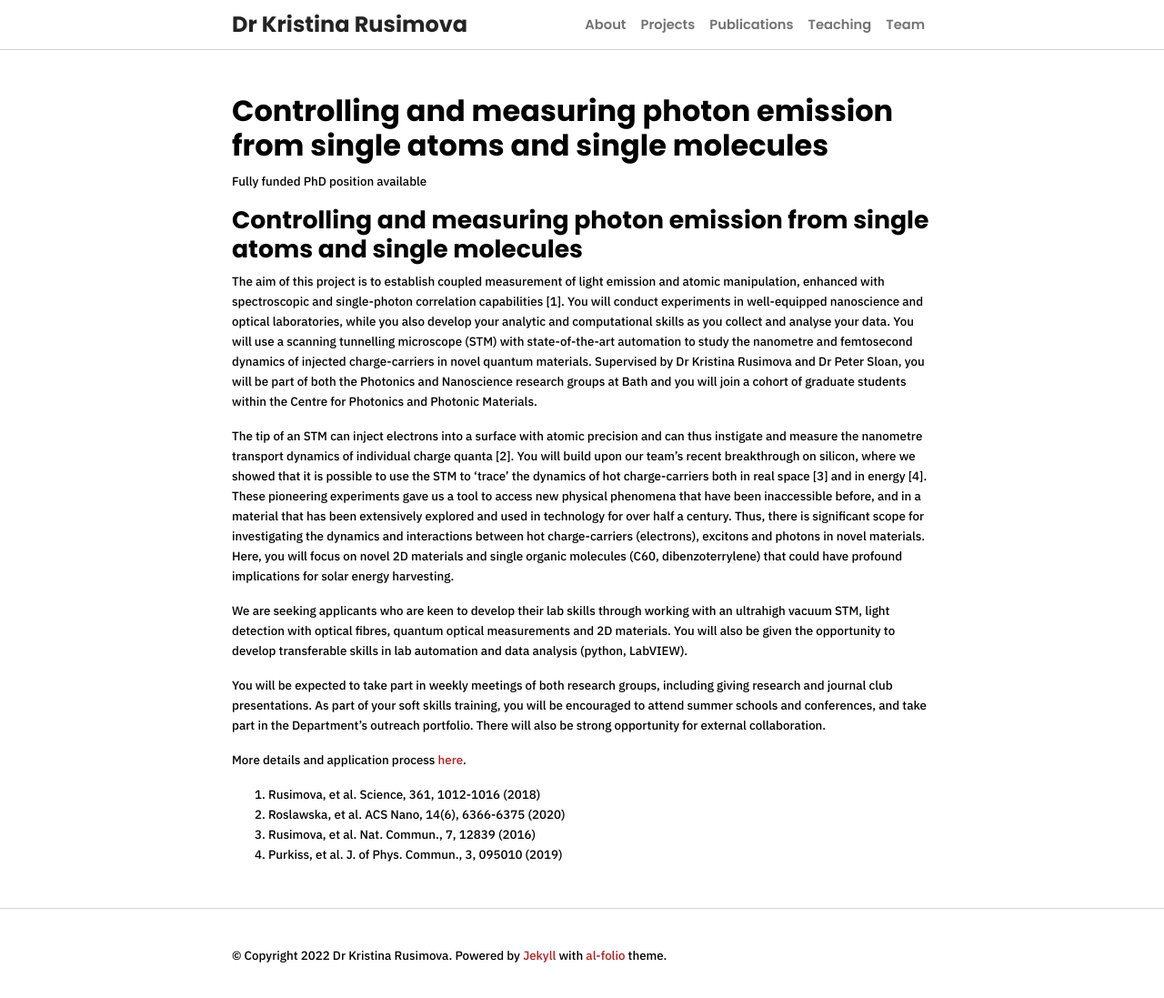
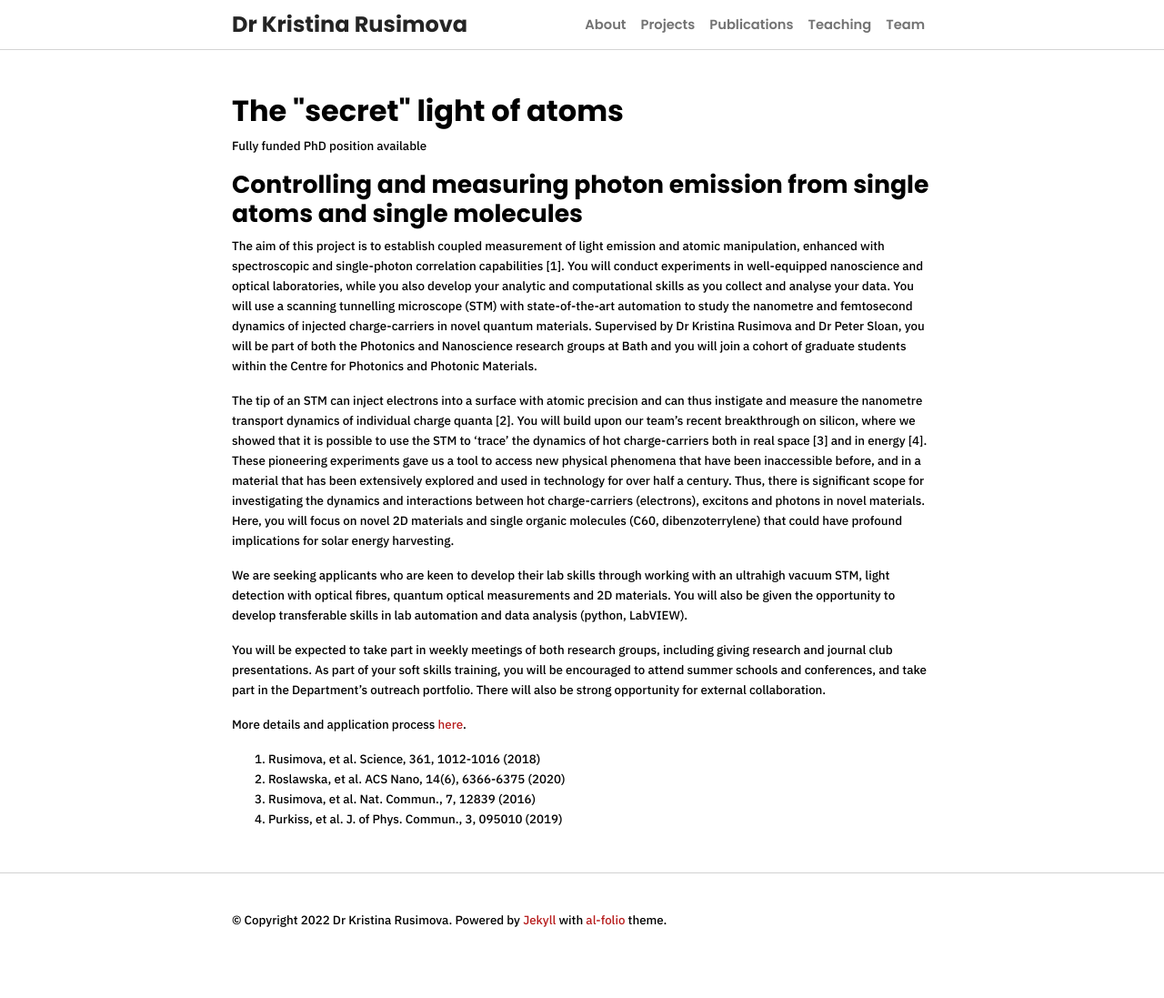
Before and after one commit to kristinarusimova/kristinarusimova.github.io, a Jekyll site: the page built from _projects/secret.md, in a window 1280 px wide and 1101 px high. Shown: the top 1097 px of the window at 91% size. Built offline with Jekyll 4.4.1, drawn with Linux system fonts in a browser that asks for light colours; nearby versions of some CDN libraries; a style sheet for code colours, icons or effects is not loaded.

Commit message:
Changed title

```diff
--- a/_projects/secret.md
+++ b/_projects/secret.md
@@ -1,6 +1,6 @@
 ---
 layout: page
-title: Controlling and measuring photon emission from single atoms and single molecules
+title: The "secret" light of atoms
 description: >
     Fully funded PhD position available
 location: University of Bath
```
